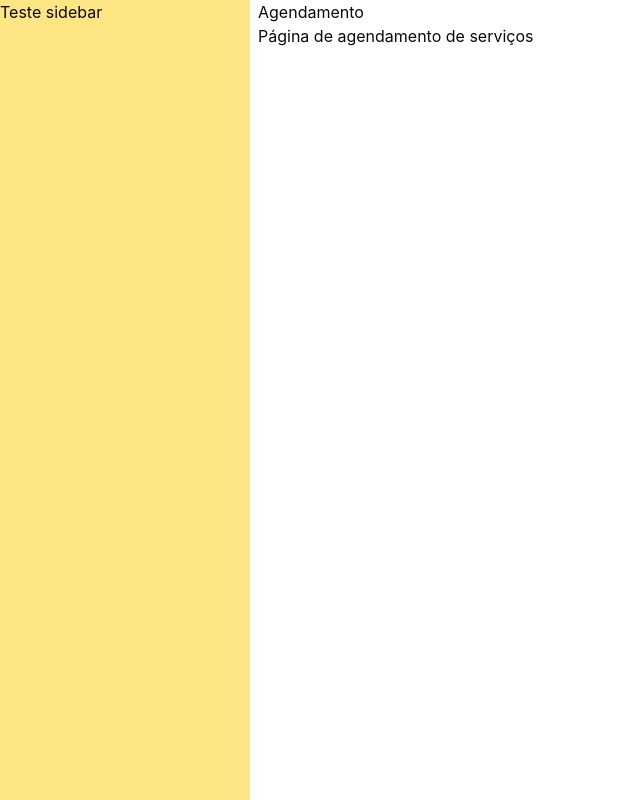
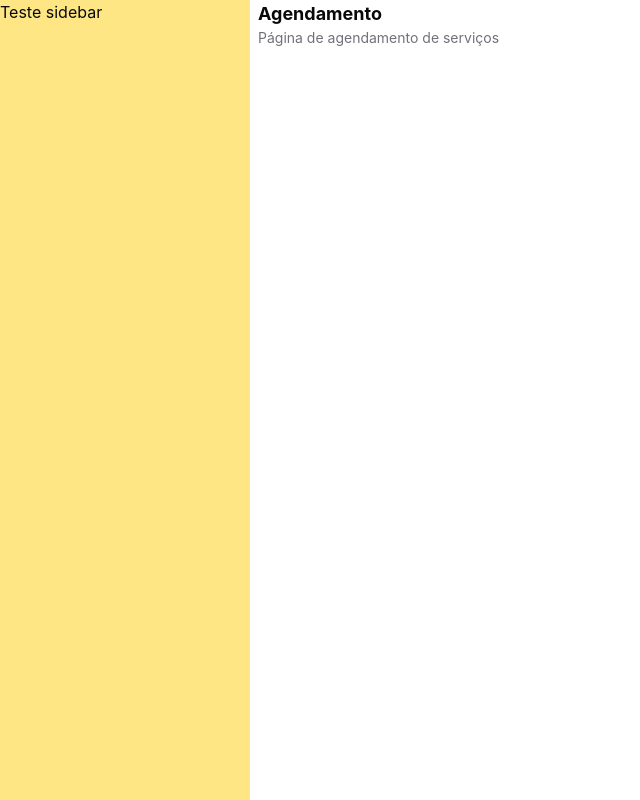
Before and after one commit to victors21dev/agenda-rapido, a React (Vite) app: page /agendamentos in a window 1280 px wide. Shown: the whole page, without its empty margins (0-640 px from the left). Built offline with nearby package versions, Linux system fonts and the light colour scheme.

Commit message:
refactor: The name InfoTopPage has been changed to header, and a new design has also been added

```diff
--- /dev/null
+++ b/src/components/layout/Header.tsx
@@ -0,0 +1,15 @@
+type HeaderProps = {
+  title: string;
+  description: string;
+};
+
+const Header = ({ title, description }: HeaderProps) => {
+  return (
+    <div>
+      <h1 className="text-lg font-bold">{title}</h1>
+      <p className="text-sm text-muted-foreground">{description}</p>
+    </div>
+  );
+};
+
+export default Header;
--- a/src/components/layout/InfoTopPage.tsx
+++ /dev/null
@@ -1,15 +0,0 @@
-type InfoTopPageProps = {
-  title: string;
-  description: string;
-};
-
-const InfoTopPage = ({ title, description }: InfoTopPageProps) => {
-  return (
-    <div>
-      <h1>{title}</h1>
-      <p>{description}</p>
-    </div>
-  );
-};
-
-export default InfoTopPage;
--- a/src/pages/Scheduling.tsx
+++ b/src/pages/Scheduling.tsx
@@ -1,11 +1,11 @@
-import InfoTopPage from "@/components/layout/InfoTopPage";
+import Header from "@/components/layout/Header";
 import LayoutDefaultDesktop from "@/components/layout/LayoutDefaultDesktop";
 
 const SchedulingPage = () => {
   return (
     <LayoutDefaultDesktop>
       <div>
-        <InfoTopPage
+        <Header
           title="Agendamento"
           description="Página de agendamento de serviços"
         />
```
